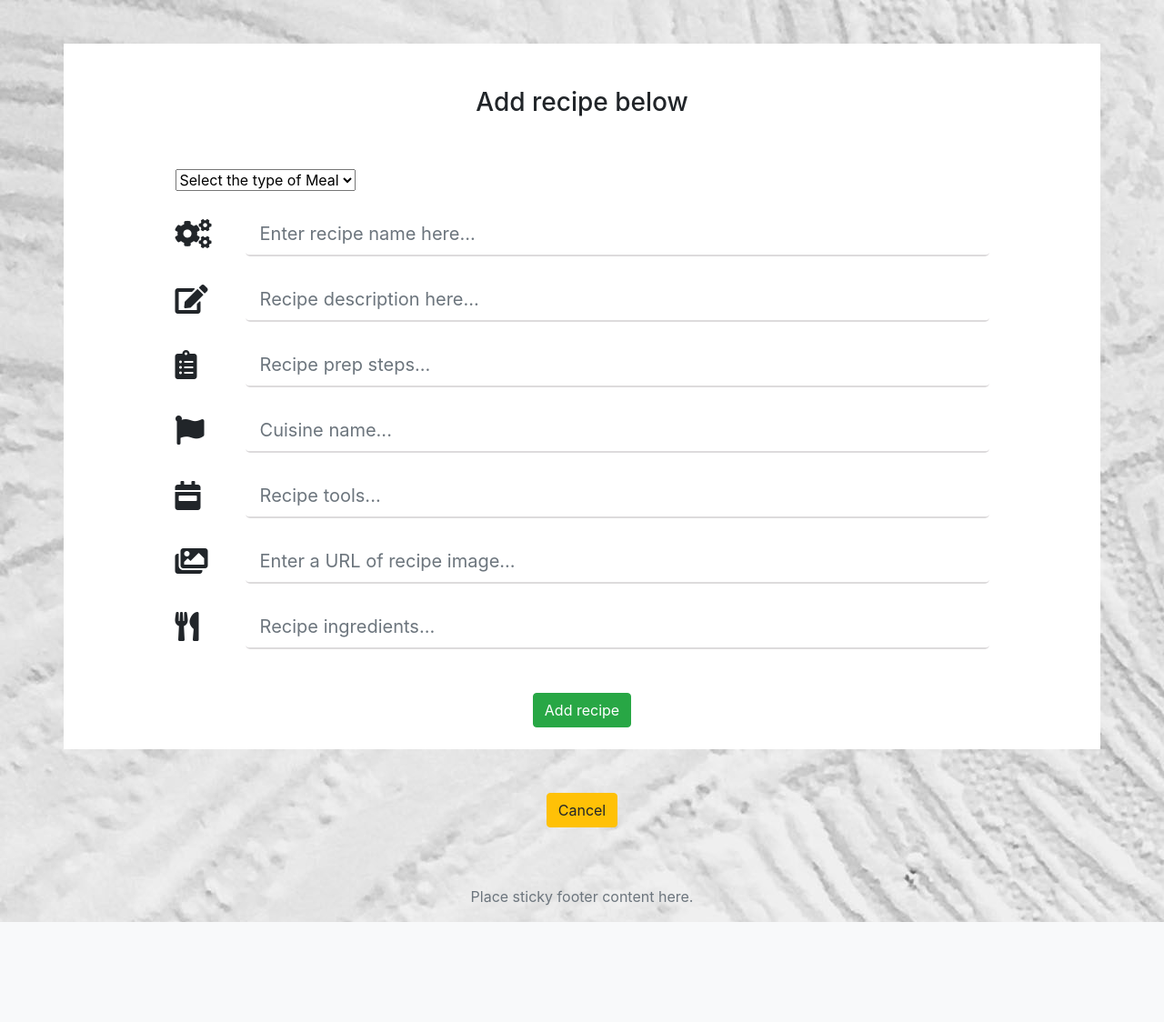
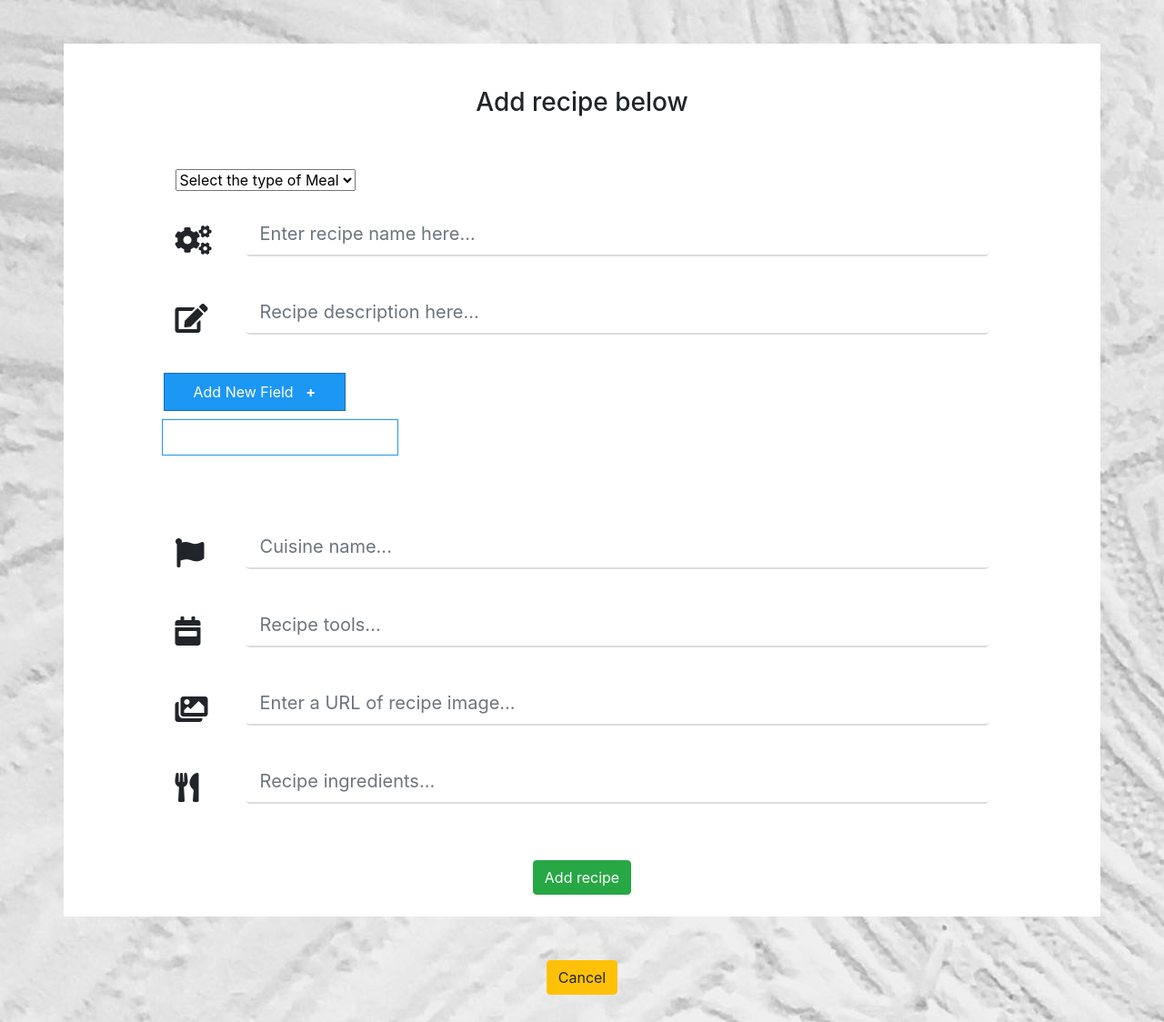
Before and after one commit to brianscan14/Gourmet_Grub, a Flask app: page /add_recipe in a window 1280 px wide. Shown: the part 56-1180 px from the top of the page at 91% size. Before the commit the page ends 1070 px from the top, so only its background shows below. Run offline with Flask 2, Linux system fonts and the light colour scheme; data that the repository does not hold is empty; some libraries are stand-ins or nearby versions.

Commit message:
testing put form where u can add steps to recipe instructions using jquery

```diff
--- a/static/css/style.css
+++ b/static/css/style.css
@@ -90,3 +90,46 @@ body {
     outline: 0;
     box-shadow: 0 0 0 0.2rem rgba(206, 198, 198, 0);
 }
+
+
+/* testing form dding steps  */
+
+.container1 input[type=text] {
+padding:5px 0px;
+margin:5px 5px 5px 0px;
+}
+
+.add_form_field
+{
+    background-color: #1c97f3;
+    border: none;
+    color: white;
+    padding: 8px 32px;
+    text-align: center;
+    text-decoration: none;
+    display: inline-block;
+    font-size: 16px;
+    margin: 4px 2px;
+    cursor: pointer;
+ border:1px solid #186dad;
+}
+
+input{
+    border: 1px solid #1c97f3;
+    width: 260px;
+    height: 40px;
+ margin-bottom:14px;
+}
+
+.delete{
+    background-color: #fd1200;
+    border: none;
+    color: white;
+    padding: 5px 15px;
+    text-align: center;
+    text-decoration: none;
+    display: inline-block;
+    font-size: 14px;
+    margin: 4px 2px;
+    cursor: pointer;
+}
--- a/static/js/script.js
+++ b/static/js/script.js
@@ -11,3 +11,28 @@ jQuery(document).ready(function($) {
     textBox.setSelectionRange(start, end);
   });
 });
+
+// testing the add form function
+
+$(document).ready(function() {
+    var max_fields      = 10;
+    var wrapper         = $(".container1");
+    var add_button      = $(".add_form_field");
+
+    var x = 1;
+    $(add_button).click(function(e){
+        e.preventDefault();
+        if(x < max_fields){
+            x++;
+            $(wrapper).append('<div><input type="text" name="recipe_prep"/><a href="#" class="delete">Delete</a></div>'); //add input box
+        }
+  else
+  {
+  alert('You Reached the limits')
+  }
+    });
+
+    $(wrapper).on("click",".delete", function(e){
+        e.preventDefault(); $(this).parent('div').remove(); x--;
+    })
+});
--- a/templates/add_recipe.html
+++ b/templates/add_recipe.html
@@ -42,14 +42,25 @@
                     </div>
                 </div>
 
-                <div class="row my-4">
+				<div class="row">
+					<col-12>
+						<div class="container1 mb-5">
+							<button class="add_form_field">Add New Field &nbsp; <span style="font-size:16px; font-weight:bold;">+ </span></button>
+							<div><input type="text" name="recipe_prep" id="recipe_prep"></div>
+							</div>
+					</col-12>
+				</div>
+
+                <!-- <div class="row my-4">
                     <div class="col-1 ml-auto my-auto">
                         <span><i class="fas fa-clipboard-list fa-2x"></i></span>
                     </div>
                     <div class="col-11">
                         <input class="form-control form-control-recipe form-control-lg" id="recipe_prep" name="recipe_prep" type="text" spellcheck="true" placeholder="Recipe prep steps...">
                     </div>
-                </div>
+                </div> -->
+
+
 
                 <div class="row my-4">
                     <div class="col-1 ml-auto my-auto">
@@ -96,6 +107,8 @@
         </div>
     </div>
 
+
+
 </div>
 
 <div class="centering-text my-5">
--- a/templates/layout/base.html
+++ b/templates/layout/base.html
@@ -40,6 +40,7 @@
 
 
     <script src="https://code.jquery.com/jquery-3.3.1.slim.min.js"></script>
+    <script src="https://ajax.googleapis.com/ajax/libs/jquery/3.1.0/jquery.min.js"></script>
     <script src="https://cdnjs.cloudflare.com/ajax/libs/popper.js/1.14.7/umd/popper.min.js"></script>
     <script src="https://stackpath.bootstrapcdn.com/bootstrap/4.3.1/js/bootstrap.min.js"></script>
     <script src="{{url_for('static', filename='js/script.js')}}" type="text/javascript"></script>
```
